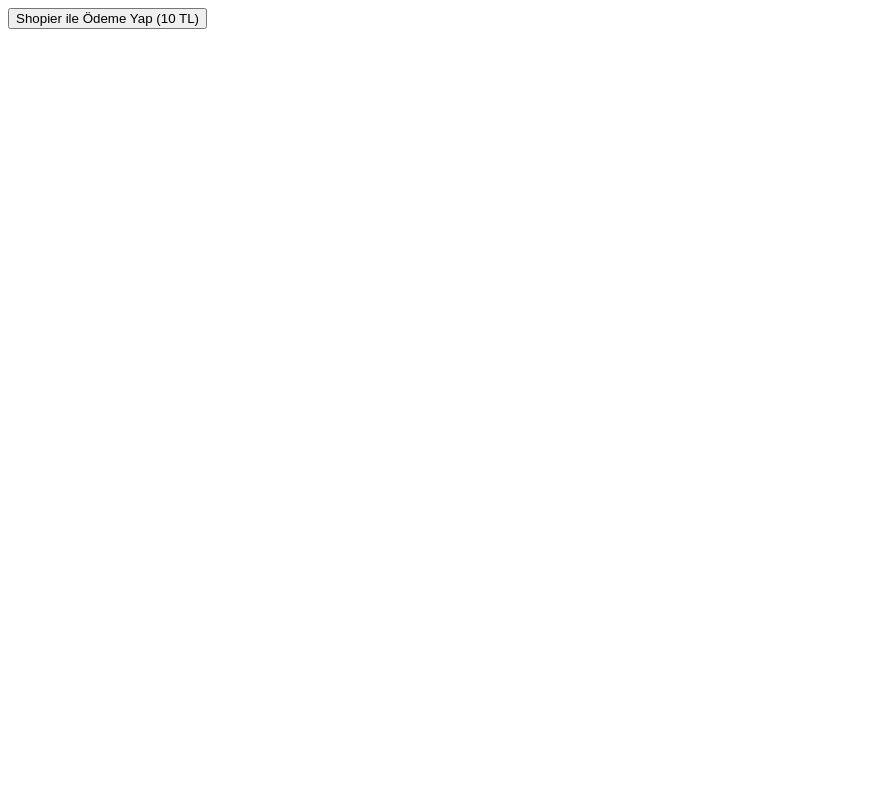
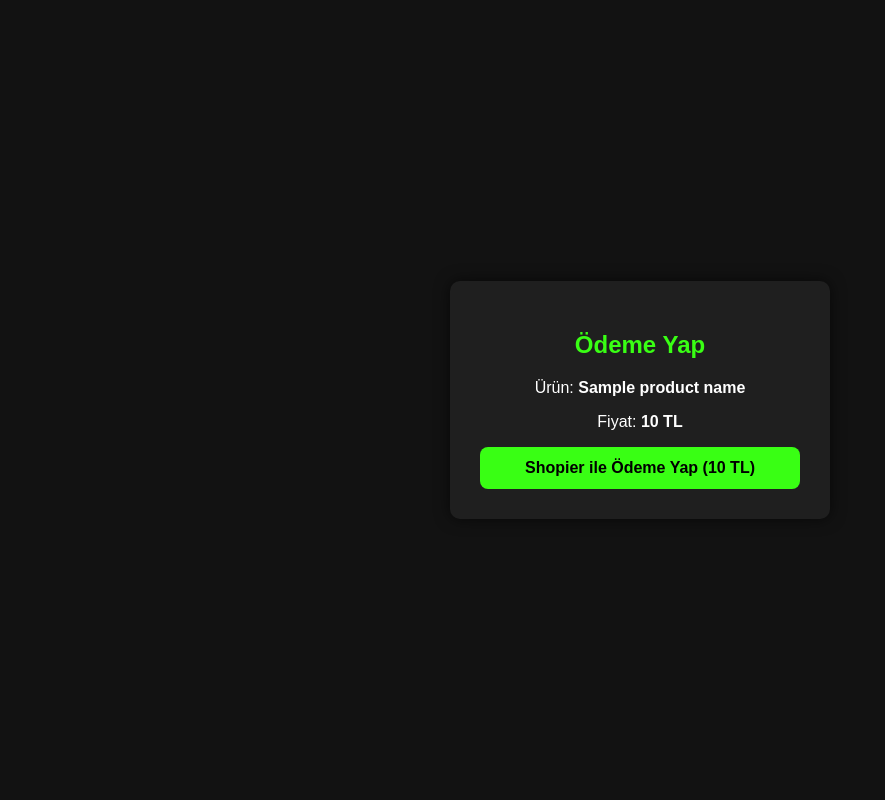
Before and after one commit to KeroRy1/GC-Game-Coaching, a Flask app: template templates/pay.html in a window 1280 px wide. Shown: the whole page, without its empty margins (0-885 px from the left). Run offline with Flask 3, Linux system fonts and the light colour scheme; the template is opened without the code that fills it: most values are stand-ins (such as "Sample title", 1, 10 or a date in 2020).

Commit message:
Update pay.html

```diff
--- a/templates/pay.html
+++ b/templates/pay.html
@@ -1,3 +1,56 @@
+<!DOCTYPE html>
+<html lang="tr">
+<head>
+  <meta charset="UTF-8" />
+  <meta name="viewport" content="width=device-width, initial-scale=1" />
+  <title>Ödeme Sayfası</title>
+  <style>
+    body {
+      background-color: #121212;
+      color: white;
+      font-family: Arial, sans-serif;
+      display: flex;
+      justify-content: center;
+      align-items: center;
+      height: 100vh;
+      margin: 0;
+    }
+    .payment-container {
+      background-color: #1f1f1f;
+      padding: 30px;
+      border-radius: 10px;
+      box-shadow: 0 0 15px #00000099;
+      text-align: center;
+      width: 320px;
+    }
+    h2 {
+      color: #39FF14;
+      margin-bottom: 20px;
+    }
+    button {
+      background-color: #39FF14;
+      color: #000;
+      border: none;
+      padding: 12px 20px;
+      border-radius: 8px;
+      font-weight: bold;
+      cursor: pointer;
+      font-size: 16px;
+      transition: background-color 0.3s ease;
+      width: 100%;
+    }
+    button:hover {
+      background-color: #2bcc12;
+    }
+  </style>
+</head>
+<body>
+
+<div class="payment-container">
+  <h2>Ödeme Yap</h2>
+  <p>Ürün: <strong>{{ product_name }}</strong></p>
+  <p>Fiyat: <strong>{{ price }} TL</strong></p>
+
   <form method="post" action="{{ shopier_url }}">
     <input type="hidden" name="API_key" value="{{ api_key }}">
     <input type="hidden" name="platform_order_id" value="{{ order_id }}">
@@ -9,3 +62,7 @@
     <input type="hidden" name="price" value="{{ price }}">
     <button type="submit">Shopier ile Ödeme Yap ({{ price }} TL)</button>
   </form>
+</div>
+
+</body>
+</html>
```
Lines whose indentation alone changed are shown as unchanged.
